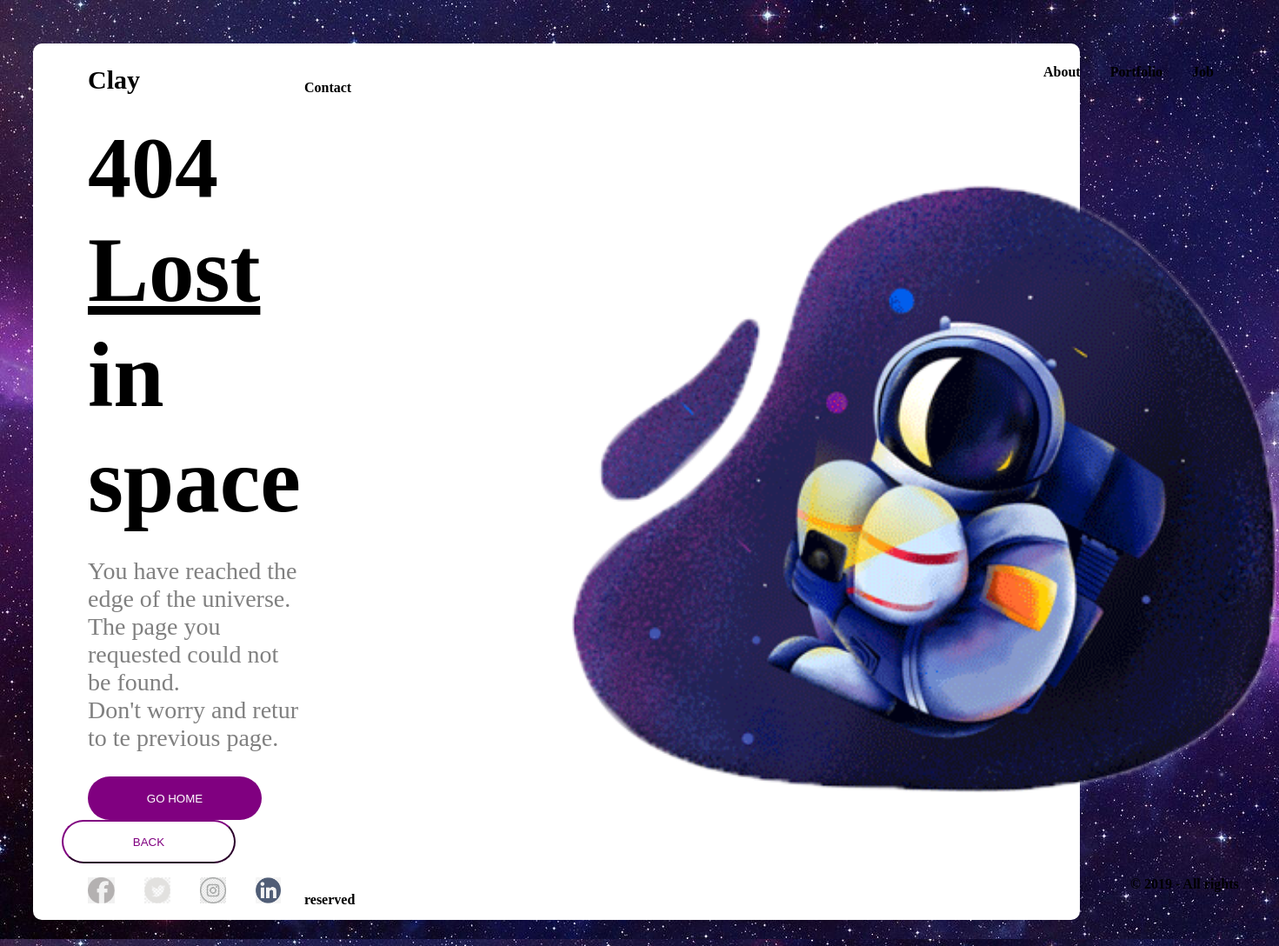
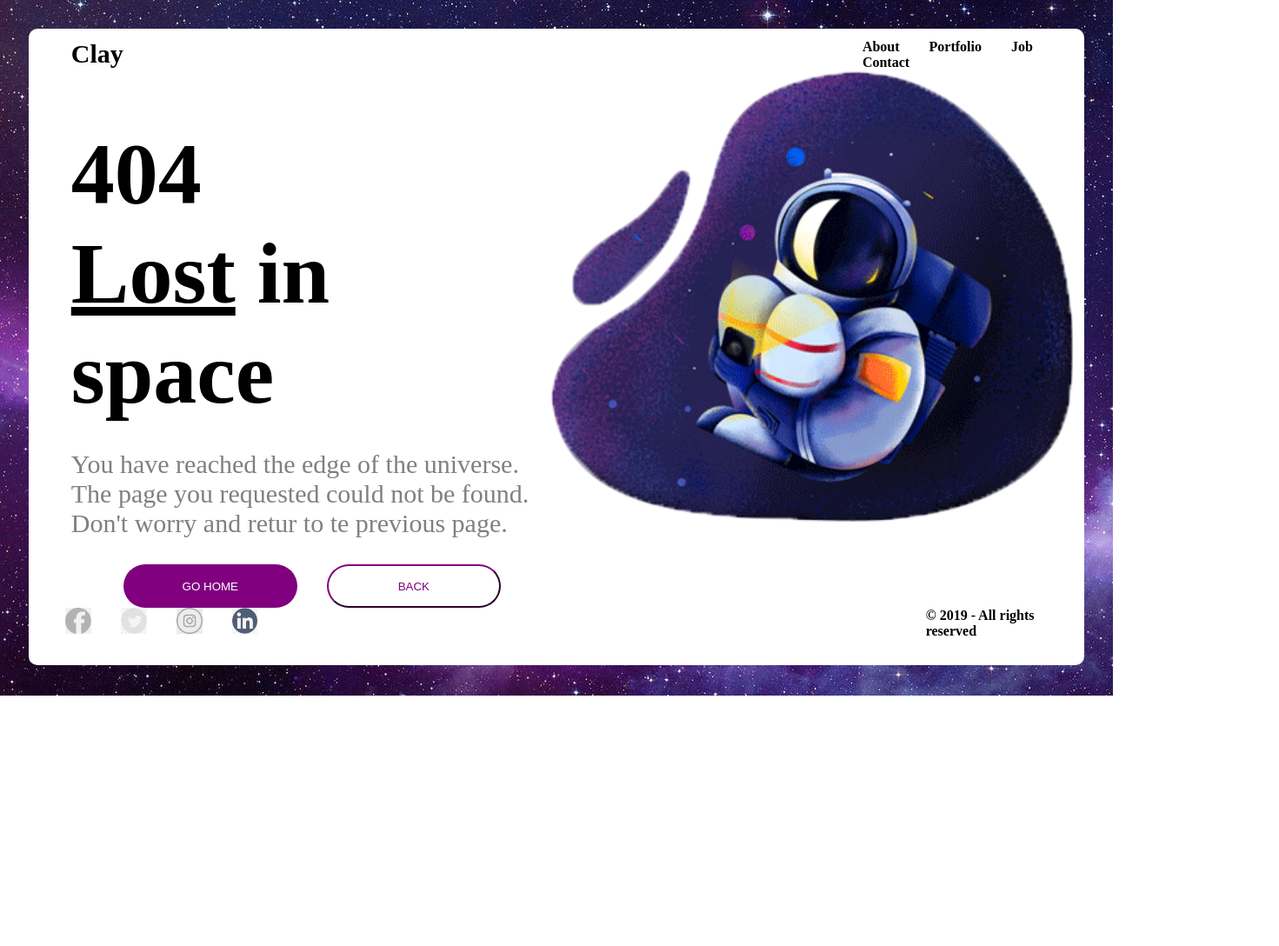
Before and after one commit to janis0316/6-astronautas, a website: page index.html in a window 1280 px wide. Shown: the whole page at 87% size, 1471 px wide, since content can reach past the window. After the commit the page ends 800 px from the top, so only its background shows below. Drawn offline with Linux system fonts and the light colour scheme.

Commit message:
Dizainas

```diff
--- a/index.html
+++ b/index.html
@@ -7,55 +7,51 @@
     <title>Astronautas</title>
 </head>
 <body style="background-image: url('/images/bg.jpg');">
-    <div style="background-color: white; margin: 30px; border-radius: 10px;">
-    <table style="margin-top: 50px;">
-        <tr style="height: 80px; margin-top: 30px;">
-    <td><b style="font-size: 30px; margin-left: 60px;">Clay</b></td>
-    <td>
-    <a href="#" style="text-decoration: none; margin-right: 30px; margin-left: 850px; color: black;"><b>About</b></a>
+    <main style="display: inline-block; width: 96%; margin-left: 2%; margin-top: 2%; background-color: white; border-radius: 10px;">
+
+       <div style="margin-top: 1%;  width: 100%; float: left;">
+     <b style="height: 10%; width: 75%; float: left; font-size: 30px; margin-left:4%;">Clay</b></td>
+
+
+    <a href="#" style="text-decoration: none; margin-right: 30px; color: black;"><b>About</b></a>
     <a href="#" style="text-decoration: none; margin-right: 30px; color: black;"><b>Portfolio</b></a>
     <a href="#" style="text-decoration: none; margin-right: 30px; color: black;"><b>Job</b></a>
-    <a href="#" style="text-decoration: none; margin-right: 30px; color: black;"><b>Contact</b></a>
+    <a href="#" style="text-decoration: none; margin-right: 4%; color: black;"><b>Contact</b></a>
+        </div>
 
-    </td>
-    </tr>
-    <tr>
-    <td>
-        <h1 style="margin-left: 60px; font-size: 100px; margin-top:0px; margin-bottom: 0px;">404</h1>
-        <h1 style="margin-left: 60px; font-size: 105px; margin-bottom: 0px; margin-top: 0px;"><ins>Lost</ins> in space</h1>
-        <p style="color: grey; margin-left: 60px; font-size: 28px;">You have reached the edge of the universe. <br>
+
+           <div style=" width: 45%; float: left; margin-top: 5%; margin-left:4%; ">
+        <h1 style="font-size: 100px; margin-top:0px; margin-bottom: 0px;">404</h1>
+        <h1 style="font-size: 100px; margin-bottom: 0px; margin-top: 0px;"><ins>Lost</ins> in space</h1>
+        <p style="color: grey;font-size: 30px;">You have reached the edge of the universe. <br>
         The page you requested could not be found. <br>
         Don't worry and retur to te previous page.</p>
-    </div>
+
 
     <a href="#">
         <button style="background-color: purple; border:0; color:white; border-radius: 50px; height: 50px; width: 200px; margin-left: 60px;">GO HOME</button></a>
     <a href="#" style="margin-left: 30px;">
         <button style="background-color: white; color:purple; border-color: purple;  border-radius: 50px; height: 50px; width: 200px;">BACK</button></a>
-    </td>
-    <td>
-    <p>
-    <img src="./images/astronautas.png" alt="Astronautas" height="700" style="margin-left: 300px;">
-    </p>
-    </td>
-    </tr>
-    <tr style="height: 60px; margin-bottom: 30px;">
-        <td>
-    <a href="https://www.facebook.com" style="margin-left: 60px;">
-        <img src="images/facebook.png" alt="facebook" height="30"></a>
+     </div>
+
+    <img style="width: 50%; margin-top: 0px;" src="./images/astronautas.png" alt="Astronautas">
+   </p>
+
+        <div style="float: left; width: 85%;">
+    <a href="https://www.facebook.com" >
+        <img style=" margin-left:4%; "src="images/facebook.png" alt="facebook" height="30"></a>
     <a href="https://www.twitter.com" style="margin-left: 30px;">
         <img src="images/twitter.png" alt="twitter" height="30"></a>
     <a href="https://www.instagram.com" style="margin-left: 30px;">
         <img src="images/instagram.jpg" alt="instagram" height="30"></a>
     <a href="https://www.linkedin.com" style="margin-left: 30px;">
         <img src="images/linkedin.png" alt="linkedin" height="30"></a>
-</td>
-    <td>
-        <b style="margin-left: 950px;">
+        </div>
+
+        <b style=" float: right; width: 15%; margin-bottom: 2.5%;">
             © 2019 - All rights reserved</b>
-    </td>
-    </tr>
-    </table>
-</div>
+
+
+</main>
 </body>
 </html>
```
